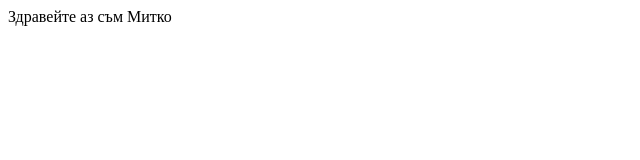
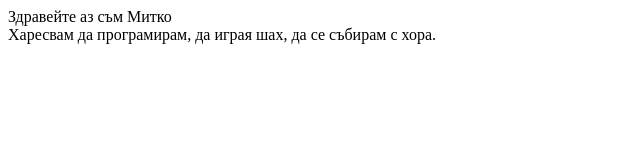
Before and after one commit to MitkoNed21/stu2001321052, a plain HTML site: page index.html in a window 1280 px wide. Shown: the whole page, without its empty margins (0-640 px from the left). Drawn offline with Linux system fonts and the light colour scheme.

Commit message:
UPDATE: index.html, add interests & hobbies info

```diff
--- a/index.html
+++ b/index.html
@@ -10,5 +10,8 @@
     <!-- информация за вас  -->
     <div>Здравейте аз съм Митко</div>
 
+    <!-- - информация за вашите хобита и интереси -->
+    <div>Харесвам да програмирам, да играя шах, да се събирам с хора.</div>
+
 </body>
 </html>
```
